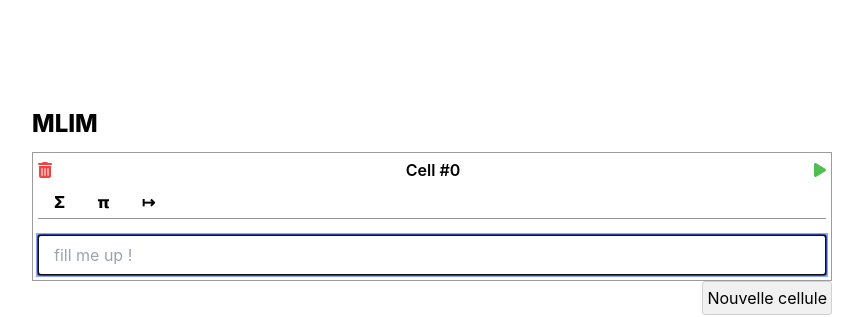
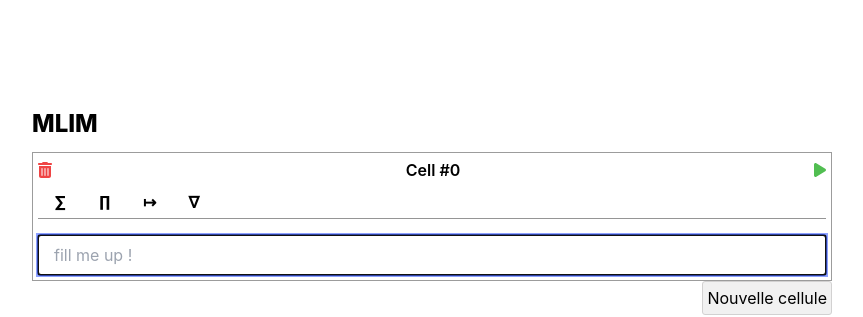
Before and after one commit to ProjectBabbage/mlim, a Next.js app in the folder frontendts/: page / in a window 1280 px wide. Both pictures are taken after a click on the button "Nouvelle cellule". Shown: the top 317 px of the page, without its empty margins (208-1071 px from the left). Built offline with nearby package versions, Linux system fonts and the light colour scheme.

Commit message:
feat: add nabla to front

```diff
--- a/frontendts/components/Cell.tsx
+++ b/frontendts/components/Cell.tsx
@@ -114,9 +114,14 @@ export default function CellComponent({id, cell, deleteCell, callApi}: CellProps
             appendAtCursor(` \\prod_{i=1}^{n} i `)
     }
 
-   function addMapsto(): void {
+    function addMapsto(): void {
         if(currentLineIndex !== null)
             appendAtCursor(` \\mapsto `)
+    }
+
+    function addNabla(): void {
+        if(currentLineIndex !== null)
+            appendAtCursor(` \\nabla `)
     }
 
     return (
@@ -131,9 +136,10 @@ export default function CellComponent({id, cell, deleteCell, callApi}: CellProps
                 </div>
             </div>
             <div className="line-actions">
-                <button className="line-action" onClick={addSum}>Σ</button>
-                <button className="line-action font-bold" onClick={addProduct}>𝝿</button>
+                <button className="line-action" onClick={addSum}>∑</button>
+                <button className="line-action font-bold" onClick={addProduct}>∏</button>
                 <button className="line-action font-bold" onClick={addMapsto}>↦</button>
+                <button className="line-action font-bold" onClick={addNabla}>∇</button>
                 <div className="flex-grow cursor-pointer" onClick={() => toggleEditor()}></div>
             </div>
             <div className="lines-container">
```
